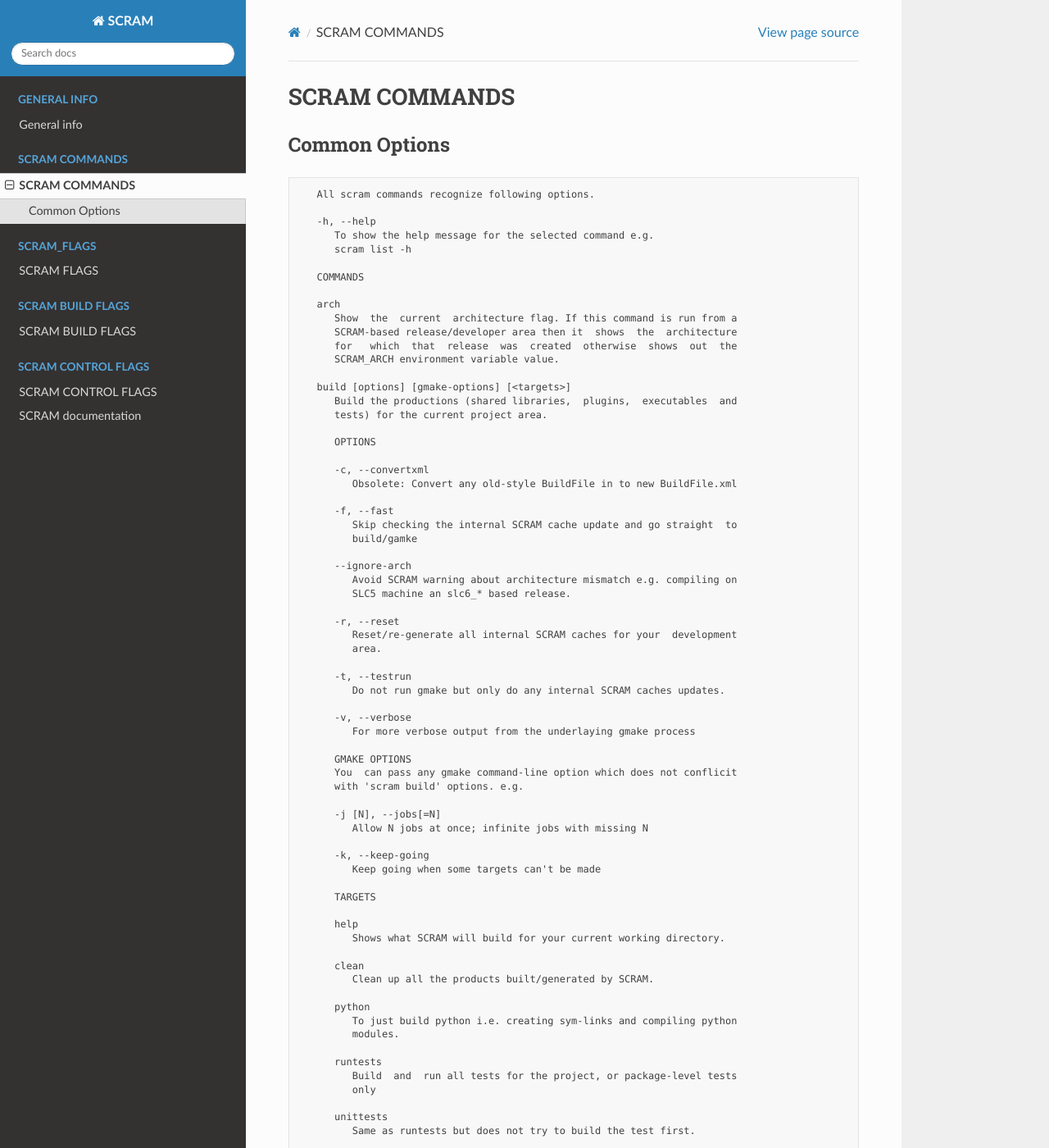
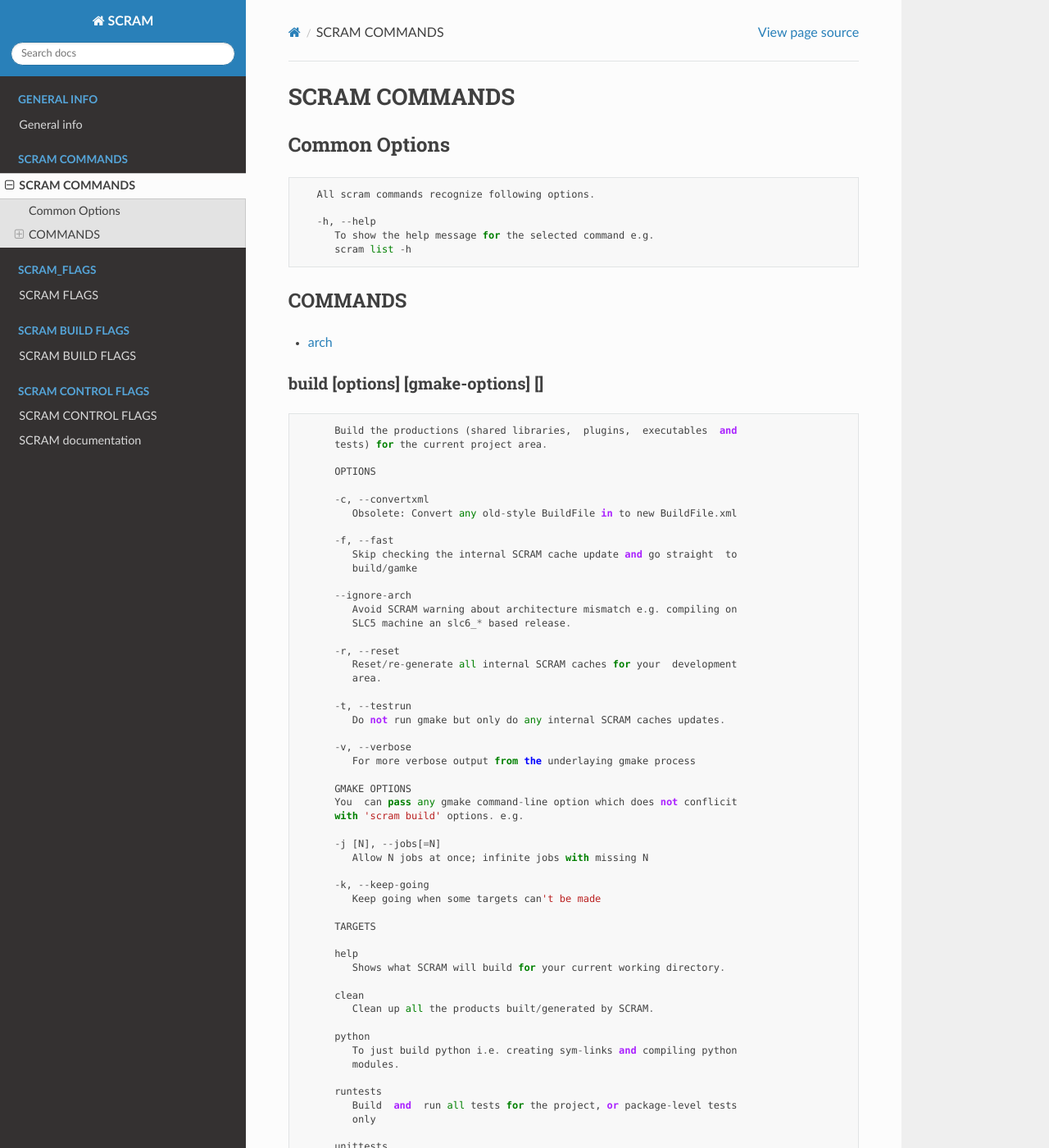
Before and after one commit to cms-sw/SCRAM, a Sphinx documentation site: the page built from docs/SCRAM_COMMANDS/01_index.md, in a window 1280 px wide and 1400 px high. Shown: the whole window at 82% size. Built offline with Sphinx 7.4.7 and the Read the Docs theme 2.0.0, drawn with Linux system fonts in a browser that asks for light colours; some of the changed text lies outside the part shown.

Commit message:
Using subtrees in md files.

````diff
--- a/docs/SCRAM_COMMANDS/general_info.md
+++ b/docs/SCRAM_COMMANDS/01_index.md
@@ -8,15 +8,20 @@
           To show the help message for the selected command e.g.
           scram list -h
 
-       COMMANDS
+## COMMANDS
 
-       arch
-          Show  the  current  architecture flag. If this command is run from a
-          SCRAM-based release/developer area then it  shows  the  architecture
-          for   which  that  release  was  created  otherwise  shows  out  the
-          SCRAM_ARCH environment variable value.
+<!--- This will include toctree as it was .rst document -->
 
-       build [options] [gmake-options] [<targets>]
+```eval_rst
+.. toctree::
+   :maxdepth: 3
+   :glob:
+
+   commands/*
+```
+
+### build [options] [gmake-options] [<targets>]
+
           Build the productions (shared libraries,  plugins,  executables  and
           tests) for the current project area.
 
@@ -130,7 +135,8 @@
 
              shows the default flags used by the CXX compilers
 
-       config [<parameter[=value]
+### config [<parameter[=value]
+
           Show/Set site specific parameters.Running it  without  any  argument
           shows all the available parameters and their values for your site.
 
@@ -154,7 +160,8 @@
                 tion should be timed out (min. value  3s).  Default  value  is
                 10s.
 
-       db --show|--link <path>|--unlink <path>
+### db --show|--link <path>|--unlink <path>
+
           Show,  link/add  or  unlink/remove additional SCRAM db. By adding an
           external SCRAM db in your local scram db allows  scram  to  let  you
           create  developers area for projects/releases available in other cms
@@ -173,7 +180,8 @@
              Unlink/Remove an already linked external db <path> from the local
              scram db.
 
-       list [options] [<project_name>] [<version>]
+### list [options] [<project_name>] [<version>]
+
           Show available SCRAM-based projects for the selected SCRAM_ARCH.
 
           OPTIONS
@@ -199,7 +207,8 @@
              Optional: To Show only those  installed  versions  which  contain
              <version>
 
-       project  [options]  <-boot  bootstrap_file>  | <project_name version> |
+### project  [options]  <-boot  bootstrap_file>  | <project_name version> |
+
        <release_path>
           Creates  a  project  developer  area  based  on  a release area or a
           release area using the project definition from the <bootstrap_file>.
@@ -251,7 +260,8 @@
           <release_path>
              Creates a developer area based on <release_path> release area.
 
-       runtime -csh|-sh|-win [--dump <file>]
+### runtime -csh|-sh|-win [--dump <file>]
+
           Shows  the list of shell commands needed to set the runtime environ-
           ment for the release. This command needs to be run from a release or
           developer  area.  You can eval the output of this command to set the
@@ -272,7 +282,8 @@
              Optional: Save the  runtime  environment  in  a  <file>  for  the
              selected shell.
 
-       setup [<toolname>|<toolfile>.xml]
+### setup [<toolname>|<toolfile>.xml]
+
           Setup/add  an  external tool to be used by the project. All selected
           tools        definitions        exists        in        config/tool-
           box/$SCRAM_ARCH/tools/selected  directory  in  your project area. In
@@ -293,32 +304,38 @@
              <toolfile>.xml in to config/toolbox/$SCRAM_ARCH/tools for  future
              use.
 
-       tool
+### tool
+
           This  command  consists of many sub-commands which deals with exter-
           nals tools. This command needs to be run from a release or developer
           area.
 
-       tool list
+### tool list
+
           Shows the list of all selected tools names and their versions.
 
-       tool info <toolname>
+### tool info <toolname>
+
           Shows the current tool definition for tool <toolname>.
 
-       tool remove <toolname>
+### tool remove <toolname>
+
           Makes the tool <toolname> unavailable. SCRAM moves the tools defini-
           tion  file   from   config/toolbox/$SCRAM_ARCH/tools/selected/<tool-
           name>.xml  to  config/toolbox/$SCRAM_ARCH/tools/available directory.
           So if one needs to select this tool again then just run 'scram setup
           <toolname>' command.
 
-       tool tag <toolname> <tag_name>
+### tool tag <toolname> <tag_name>
+
           Shows the value of a variable(tag_name) for the <toolname> e.g.
 
              scram tool tag gcc-cxxcompiler CXX
 
           shows the c++ compiler's path.
 
-       unsetenv -csh|-sh|-win
+### unsetenv -csh|-sh|-win
+
           Shows  the  list of shell commands needed to unset the runtime envi-
           ronment set previously by 'scram runtime command'. You can eval  the
           output of this command to cleanup your previously set scram environ-
@@ -335,7 +352,8 @@
           -win
              Show unset commands for cygwin.
 
-       version
+### version
+
           Show default version of SCRAM. If this command is run from a  SCRAM-
           based release/developer area then it shows the latest available ver-
           sion of SCRAM available for that release.
--- a/docs/conf.py
+++ b/docs/conf.py
@@ -18,6 +18,7 @@
 
 import sphinx_rtd_theme
 from recommonmark.parser import CommonMarkParser
+from recommonmark.transform import AutoStructify
 
 # -- Project information -----------------------------------------------------
 
@@ -182,3 +183,10 @@ epub_exclude_files = ['search.html']
 
 def setup(app):
     app.add_stylesheet('css/styles.css')
+    app.add_config_value('recommonmark_config', {
+        'url_resolver': lambda url: github_doc_root + url,
+        'auto_toc_tree_section': 'Contents',
+        }, True)
+    app.add_transform(AutoStructify) # For aditonal markdown
+
+# more info at https://recommonmark.readthedocs.io/en/latest/auto_structify.html#
--- a/docs/index.rst
+++ b/docs/index.rst
@@ -2,14 +2,12 @@ Introduction page
 =======================================
 
 This an example setup record to test **READ THE DOCS** infrastructure. To updated this documentation, follow this tutorialq :doc:`document <README>`
-
 
 First steps
 -----------
 
 This is example layout to check it it is posible to mix .rst and .md files in one
 documentation.
-
 
 .. toctree::
    :maxdepth: 3
````
Also changed, not shown: other parts of docs/index.rst (+2 -1 lines), docs/SCRAM_COMMANDS/commands/01_arch.md (added, +6 -0 lines), docs/general_info.md (+6 -6 lines).
